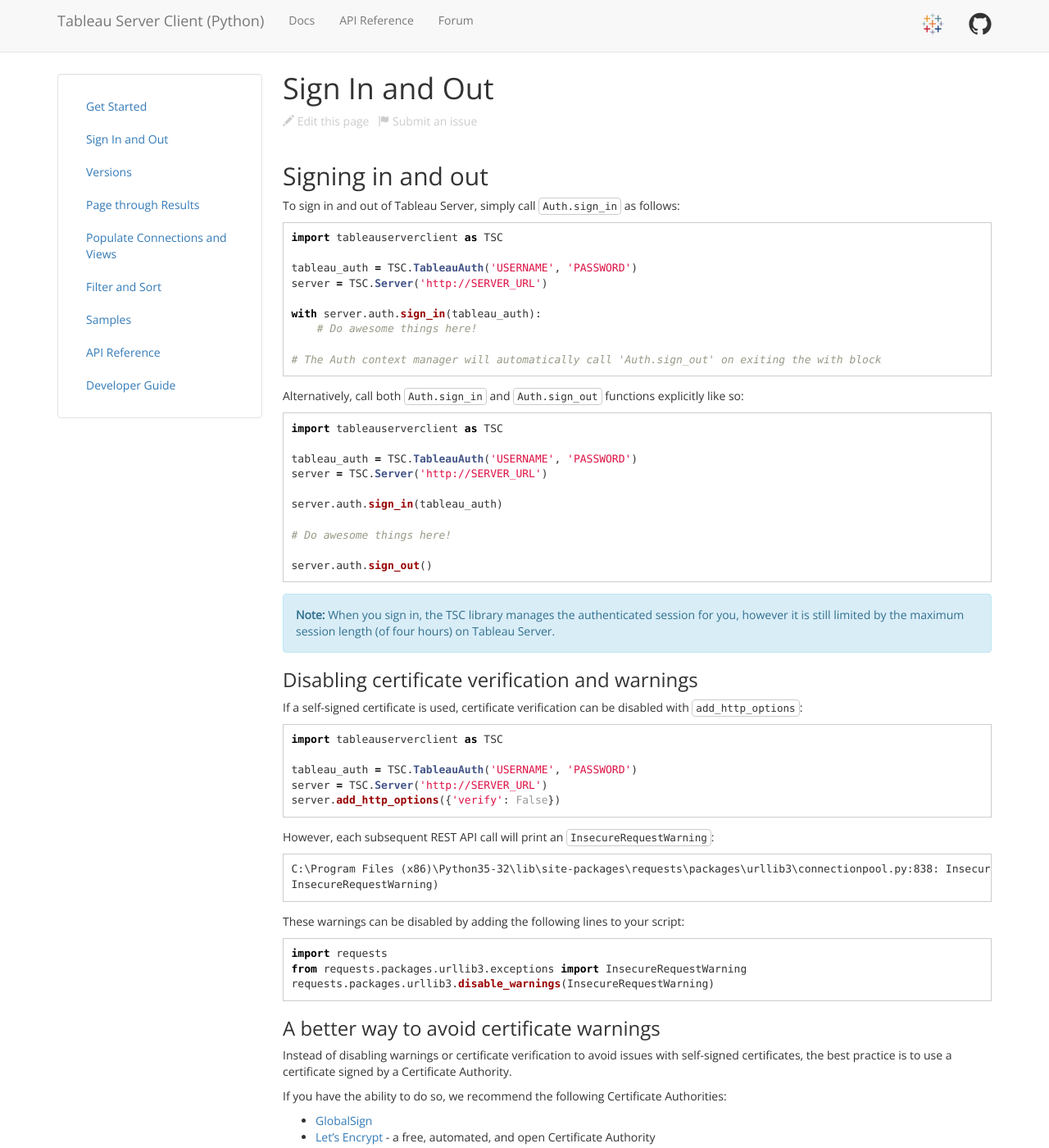
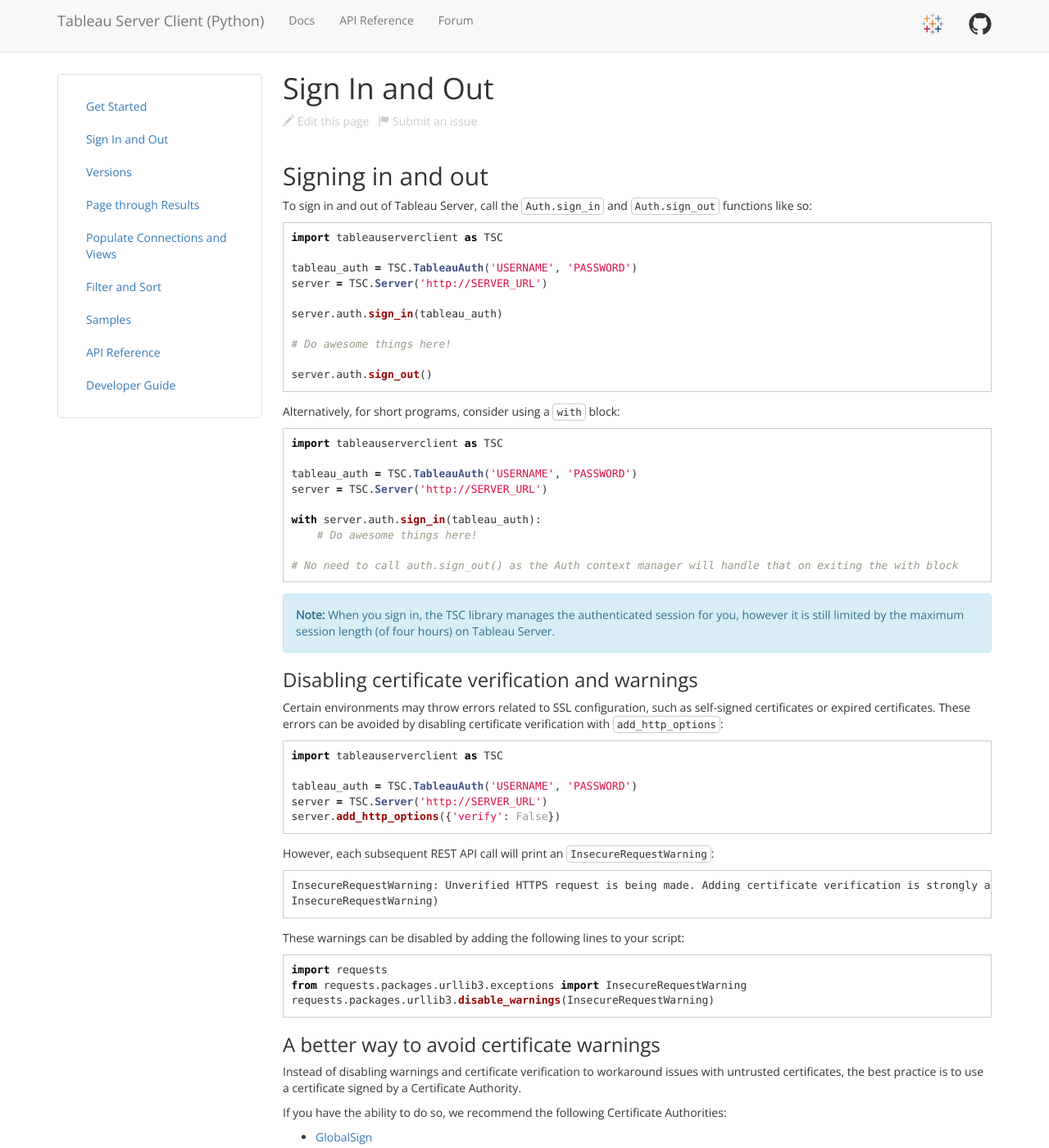
Before and after one commit to tableau/server-client-python, a Jekyll site: the page built from docs/docs/sign-in-out.md, in a window 1280 px wide and 1400 px high. Shown: the whole window at 82% size. Built offline with Jekyll 4.4.1, drawn with Linux system fonts in a browser that asks for light colours.

Commit message:
Second revision based on discussion

````diff
--- a/docs/docs/sign-in-out.md
+++ b/docs/docs/sign-in-out.md
@@ -3,20 +3,7 @@
 layout: docs
 ---
 ## Signing in and out
-To sign in and out of Tableau Server, simply call `Auth.sign_in` as follows:
-```py
-import tableauserverclient as TSC
-
-tableau_auth = TSC.TableauAuth('USERNAME', 'PASSWORD')
-server = TSC.Server('http://SERVER_URL')
-
-with server.auth.sign_in(tableau_auth):
-    # Do awesome things here!
-
-# The Auth context manager will automatically call 'Auth.sign_out' on exiting the with block
-```
-
-Alternatively, call both `Auth.sign_in` and `Auth.sign_out` functions explicitly like so:
+To sign in and out of Tableau Server, call the `Auth.sign_in` and `Auth.sign_out` functions like so:
 
 ```py
 import tableauserverclient as TSC
@@ -31,13 +18,27 @@
 server.auth.sign_out()
 ```
 
+Alternatively, for short programs, consider using a `with` block:
+
+```py
+import tableauserverclient as TSC
+
+tableau_auth = TSC.TableauAuth('USERNAME', 'PASSWORD')
+server = TSC.Server('http://SERVER_URL')
+
+with server.auth.sign_in(tableau_auth):
+    # Do awesome things here!
+
+# No need to call auth.sign_out() as the Auth context manager will handle that on exiting the with block
+```
+
 <div class="alert alert-info">
     <b>Note:</b> When you sign in, the TSC library manages the authenticated session for you, however it is still
     limited by the maximum session length (of four hours) on Tableau Server.
 </div>
 
 ### Disabling certificate verification and warnings
-If a self-signed certificate is used, certificate verification can be disabled with ```add_http_options```:
+Certain environments may throw errors related to SSL configuration, such as self-signed certificates or expired certificates. These errors can be avoided by disabling certificate verification with ```add_http_options```:
 
 ```py
 import tableauserverclient as TSC
@@ -49,7 +50,7 @@
 
 However, each subsequent REST API call will print an ```InsecureRequestWarning```:
 ```
-C:\Program Files (x86)\Python35-32\lib\site-packages\requests\packages\urllib3\connectionpool.py:838: InsecureRequestWarning: Unverified HTTPS request is being made. Adding certificate verification is strongly advised. See: https://urllib3.readthedocs.io/en/latest/security.html
+InsecureRequestWarning: Unverified HTTPS request is being made. Adding certificate verification is strongly advised. See: https://urllib3.readthedocs.io/en/latest/security.html
 InsecureRequestWarning)
 ```
 
@@ -61,7 +62,7 @@
 ```
 
 ### A better way to avoid certificate warnings
-Instead of disabling warnings or certificate verification to avoid issues with self-signed certificates, the best practice is to use a certificate signed by a Certificate Authority.
+Instead of disabling warnings and certificate verification to workaround issues with untrusted certificates, the best practice is to use a certificate signed by a Certificate Authority.
 
 If you have the ability to do so, we recommend the following Certificate Authorities:
 * [GlobalSign](https://www.globalsign.com/en/)
````
